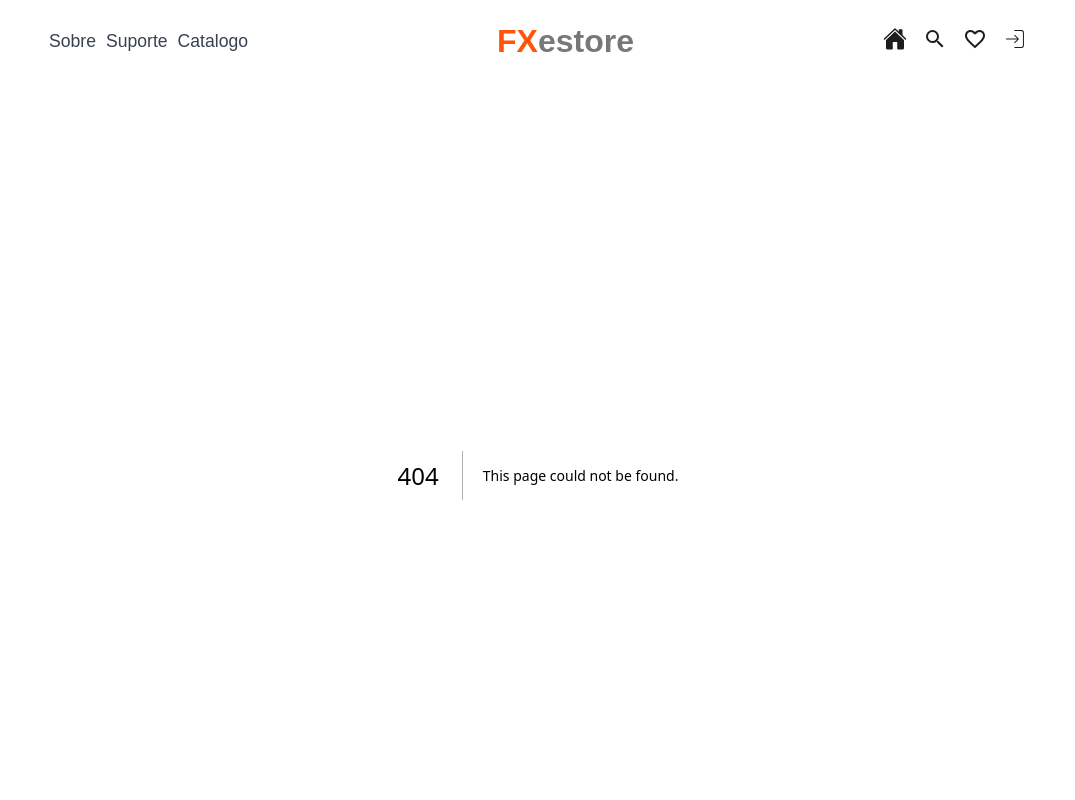
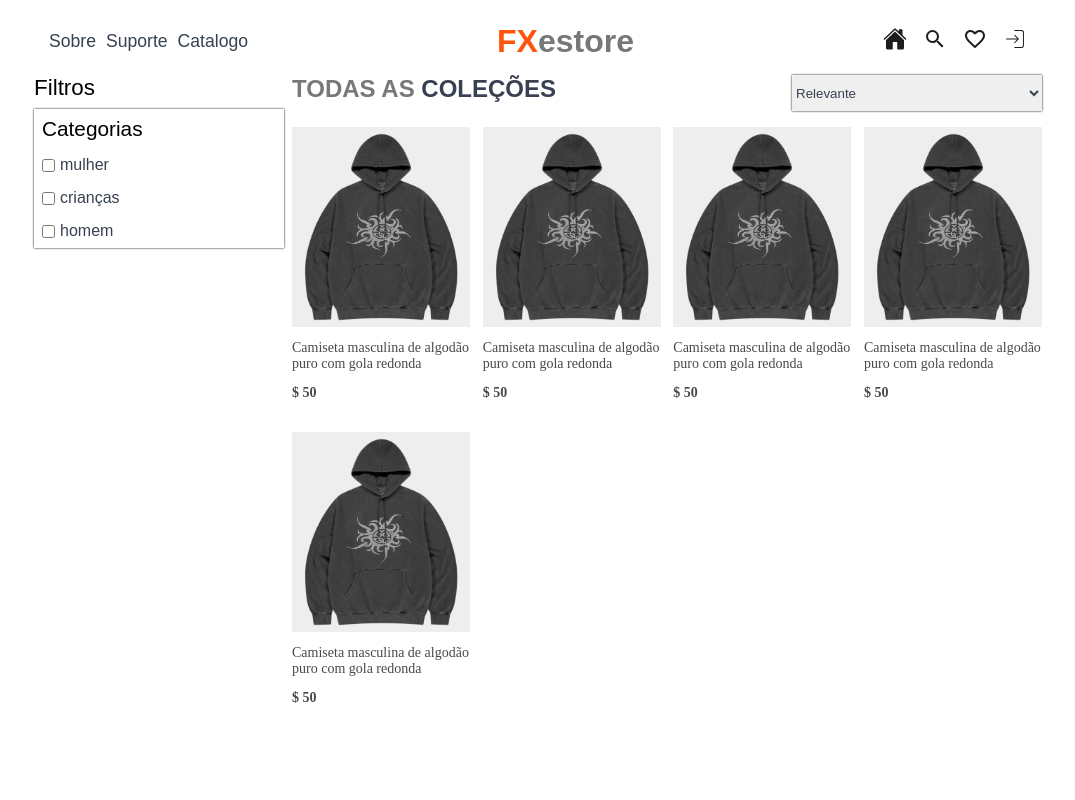
Before and after one commit to leonardofx1/estore, a Next.js app: page /catalog in a window 1280 px wide. Before the commit this address had no page. Shown: the top 800 px of the page, without its empty margins (102-1177 px from the left). Built offline with nearby package versions, Linux system fonts and the light colour scheme.

Commit message:
add page catalog

```diff
--- /dev/null
+++ b/src/app/catalog/page.tsx
@@ -0,0 +1,52 @@
+import { CardsProducts } from '@/components/CardsProducts'
+import styles from './styles.module.scss'
+
+
+
+
+
+export default function Catalog () {
+
+
+    return (
+        <main className={styles.main}><aside className={styles.aside}>
+            <p>Filtros</p>
+            <section className={styles.wrapperInput}>
+                <p>Categorias</p>
+                <label htmlFor="">
+
+                    <input type="checkbox"  />
+                    mulher
+                </label>
+                <label htmlFor="">
+                    <input type="checkbox"  />
+                    crianças
+                </label>
+                <label htmlFor="">
+                    <input type="checkbox"  />
+                    homem
+                </label>
+
+
+            </section>
+        </aside>
+            <section className={styles.wrapperCards}>
+            <div className={styles.wrapperTitle}>
+                <h3><span>TODAS AS</span>  COLEÇÕES</h3>
+             <select name="" id="">   <optgroup>
+                    <option value="">Relevante</option>
+                    <option value="low-high">Classificar por: Menor para o Maior </option>
+                    <option value="high-low">Classificar por: Maior para o Menor</option>
+                </optgroup></select>
+            </div>
+            <div className={styles.containerCards}>
+            <CardsProducts brand='lorem' id={5}price={50}title='Camiseta masculina de algodão puro com gola redonda' />
+      <CardsProducts brand='lorem' id={5}price={50}title='Camiseta masculina de algodão puro com gola redonda' />
+      <CardsProducts brand='lorem' id={5}price={50}title='Camiseta masculina de algodão puro com gola redonda' />
+      <CardsProducts brand='lorem' id={5}price={50}title='Camiseta masculina de algodão puro com gola redonda' />
+      <CardsProducts brand='lorem' id={5}price={50}title='Camiseta masculina de algodão puro com gola redonda' />
+            </div>
+            </section>
+        </main>
+    )
+}
--- /dev/null
+++ b/src/app/catalog/styles.module.scss
@@ -0,0 +1,125 @@
+@import"../../styles//variables.scss";
+
+
+
+.main {
+    display: flex;
+
+
+    gap: 5px;
+
+    justify-content: space-between;
+}
+
+.aside {
+    display: flex;
+
+
+    width: 250px;
+    height: 150px;
+
+    min-width: none;
+
+    flex-direction: column;
+
+    p {
+        font-size: 1.4rem;
+        font-weight: 500;
+    }
+    @media screen and (max-width:655px) {
+        display: none;
+    }
+}
+
+.wrapperInput {
+    display: flex;
+    flex-direction: column;
+
+    gap: 15px;
+    padding: 8px;
+
+    box-shadow: .1PX .1PX 2PX black;
+    margin-top: 8px;
+
+    p {
+        font-size: 1.3rem;
+        font-weight: 500;
+    }
+
+    label {
+        display: flex;
+        width: 150px;
+        gap: 5px;
+
+        align-items: center;
+
+        color: $fontColorSecondary;
+    }
+
+
+}
+
+.wrapperCards {
+    width: 750px;
+
+    min-height: 100vh;
+
+    height: auto;
+
+
+    min-width: none;
+}
+
+.wrapperTitle {
+    display: flex;
+
+
+    justify-content: space-between;
+    flex-wrap:wrap;
+
+    max-height: 90px;
+
+    h3 {
+        font-size: 1.5rem;
+        font-weight: 600;
+        color: $fontColorSecondary;
+        text-wrap: nowrap;
+    }
+
+    h3 span {
+        color: $secondaryColor;
+    }
+
+    select{
+        border:none;
+        outline: none;
+        box-shadow: .1px .1px 2px black ;
+        height: 36px;
+        width: 250px;
+        color: $fontColorSecondary;
+    }
+
+    @media screen and (max-width:555px) {
+
+
+        gap:.5rem;
+        select {
+            width: 235px;
+        }
+        h3 {
+            font-size: 1.2rem;
+        }
+    }
+}
+
+.containerCards {
+    display: flex;
+
+    gap: 5px;
+    justify-content: space-between;
+    flex-wrap: wrap;
+    margin-top: 1rem;
+    @media screen  and (max-width:400px){
+        justify-content: center;
+    }
+}
--- a/src/components/BestSellers/index.tsx
+++ b/src/components/BestSellers/index.tsx
@@ -6,14 +6,12 @@ import { MdVerified } from "react-icons/md";
 import { MdOutlineSupportAgent } from "react-icons/md";
 export const BestSellers = () => {
 
-
-
-
   return (
     <>
     <section className={styles.containerMain}>
     <div className={styles.wrapperTitle}>
     <h3><span>Mais</span>Vendidos</h3>
+
     <h2>
       Lorem ipsum dolor sit amet consectetur adipis accusamus! Numquam mollitia exercitationem obcaecati in ipsum expedita, facilis nam dolorem repellat odit?
     </h2>
--- a/src/components/BestSellers/styles.module.scss
+++ b/src/components/BestSellers/styles.module.scss
@@ -11,6 +11,8 @@
     gap: 1rem;
 
     flex-direction: column;
+    justify-content: center;
+    align-items: center;
     width: 100%;
     height: auto;
 
@@ -35,6 +37,7 @@
         font-weight: 400;
         color: $secondaryColor;
     }
+
 }
 
 .wrapperCards {
```
